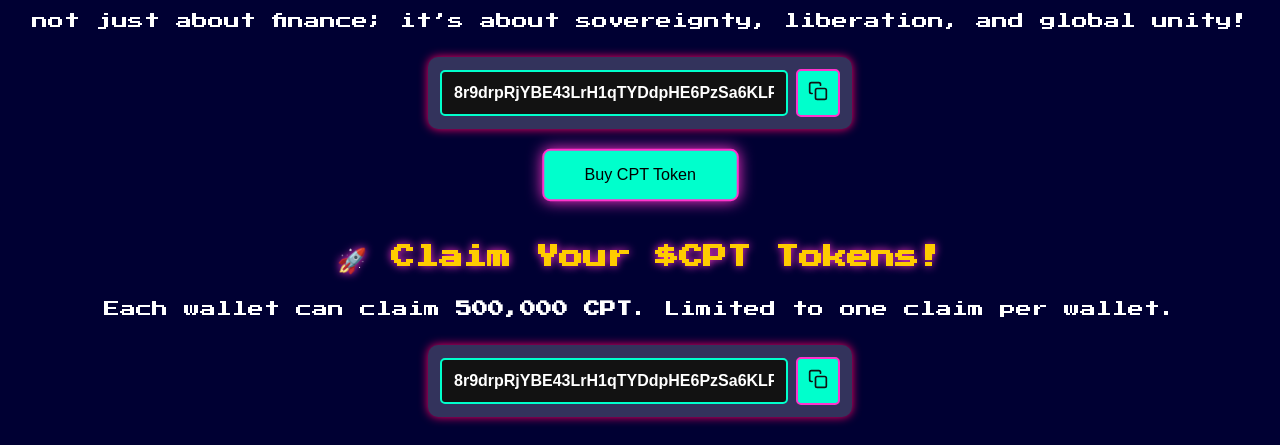
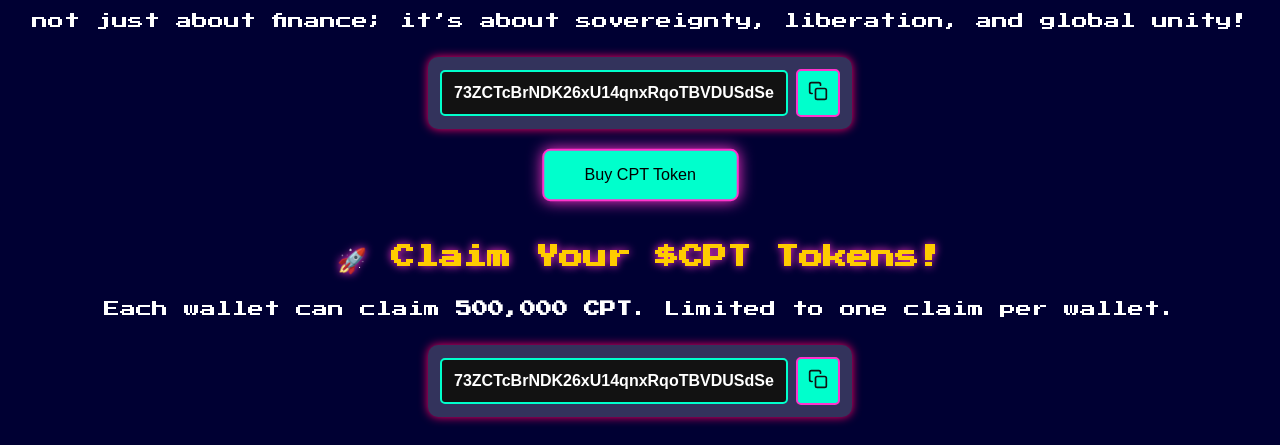
Before and after one commit to NaumM09/cptcoin, a React (Create React App) app: page / in a window 1280 px wide. Both pictures are taken after a click on the button "WE SUPPORT PALESTINE & DRC 🫶". Shown: the part 306-751 px from the top of the page. Built offline with nearby package versions, Linux system fonts and the light colour scheme.

Commit message:
official ca

```diff
--- a/src/CptClaim.js
+++ b/src/CptClaim.js
@@ -11,7 +11,7 @@ const CPTClaim = () => {
 
     useEffect(() => {
         const fetchWallet = async () => {
-            setWalletAddress("8r9drpRjYBE43LrH1qTYDdpHE6PzSa6KLPpfXAXgRfmB");
+            setWalletAddress("73ZCTcBrNDK26xU14qnxRqoTBVDUSdSe1MTfU6gmzFLX");
         };
         fetchWallet();
     }, []);
--- a/src/cptToken.js
+++ b/src/cptToken.js
@@ -8,7 +8,7 @@ import CPTClaim from "./CptClaim";
 import CptLeaderboard from "./CptLeaderboard";
 
 const CPTToken = () => {
-    const [walletAddress] = useState("8r9drpRjYBE43LrH1qTYDdpHE6PzSa6KLPpfXAXgRfmB");
+    const [walletAddress] = useState("73ZCTcBrNDK26xU14qnxRqoTBVDUSdSe1MTfU6gmzFLX");
     const [copySuccess, setCopySuccess] = useState(false);
     const [isLoaded, setIsLoaded] = useState(false);
 
```
